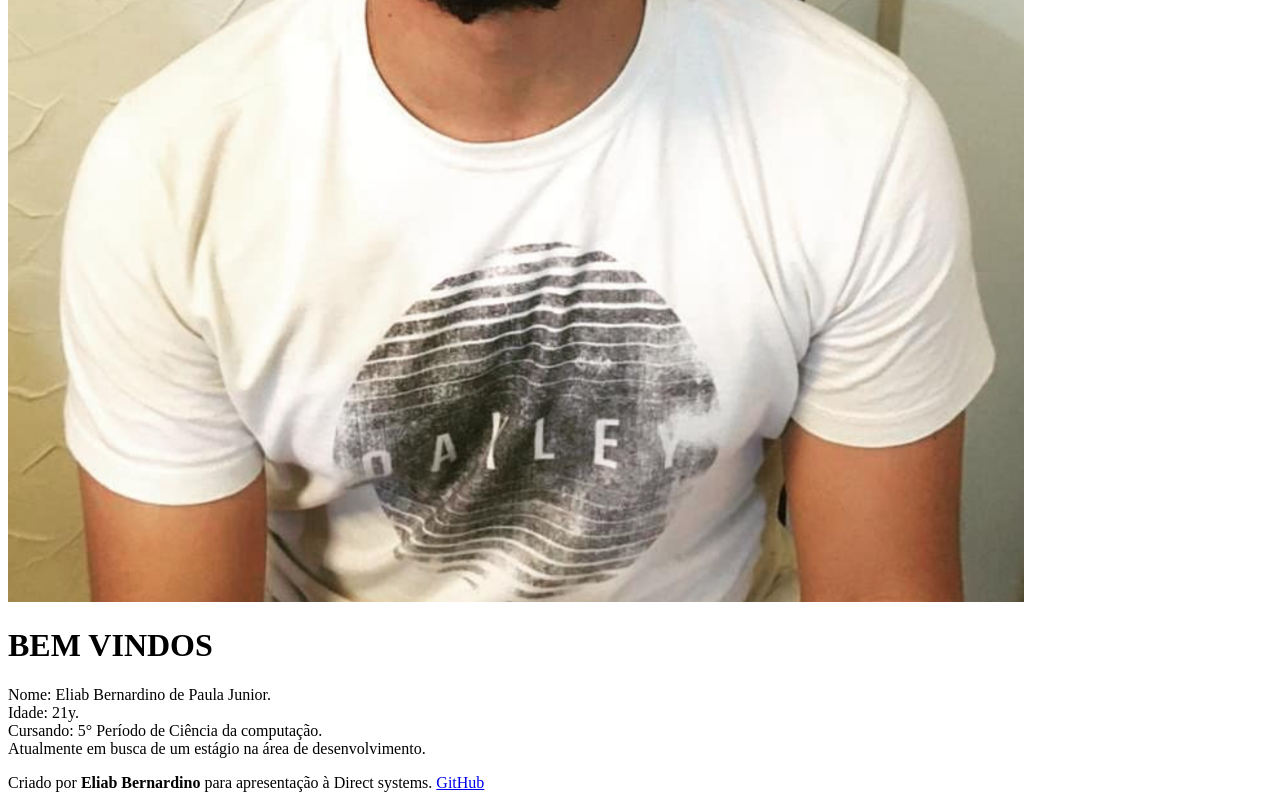
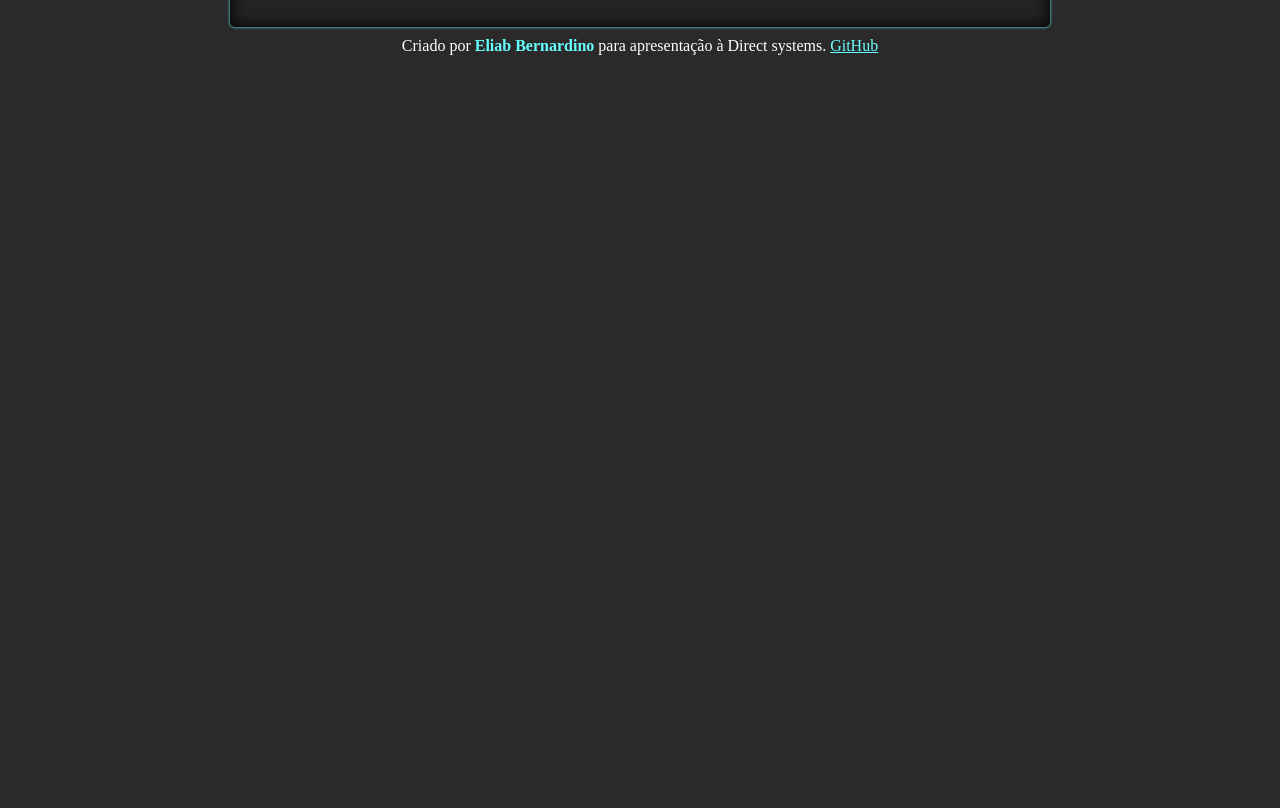
Before and after one commit to eliab2107/initial, a plain HTML site: page index.html in a window 1280 px wide. Shown: the part 611-1419 px from the top of the page. After the commit the page ends 800 px from the top, so only its background shows below. Drawn offline with Linux system fonts and the light colour scheme; files whose address does not match are found by name.

Commit message:
corrigindo o link para o css

```diff
--- a/index.html
+++ b/index.html
@@ -5,7 +5,7 @@
     <meta http-equiv="X-UA-Compatible" content="IE=edge">
     <meta name="viewport" content="width=device-width, initial-scale=1.0">
     <title>Menu inicial</title>
-    <link rel="stylesheet" href="../telas css/main_style.css">
+    <link rel="stylesheet" href="./main_style.css">
 </head>
 <body>
     <header>
--- a/perfil.html
+++ b/perfil.html
@@ -5,7 +5,7 @@
     <meta http-equiv="X-UA-Compatible" content="IE=edge">
     <meta name="viewport" content="width=device-width, initial-scale=1.0">
     <title>Document</title>
-    <link rel="stylesheet" href="../telas css/style_perfil.css">
+    <link rel="stylesheet" href="./style_perfil.css">
 </head>
 <body>
     <header>
```
